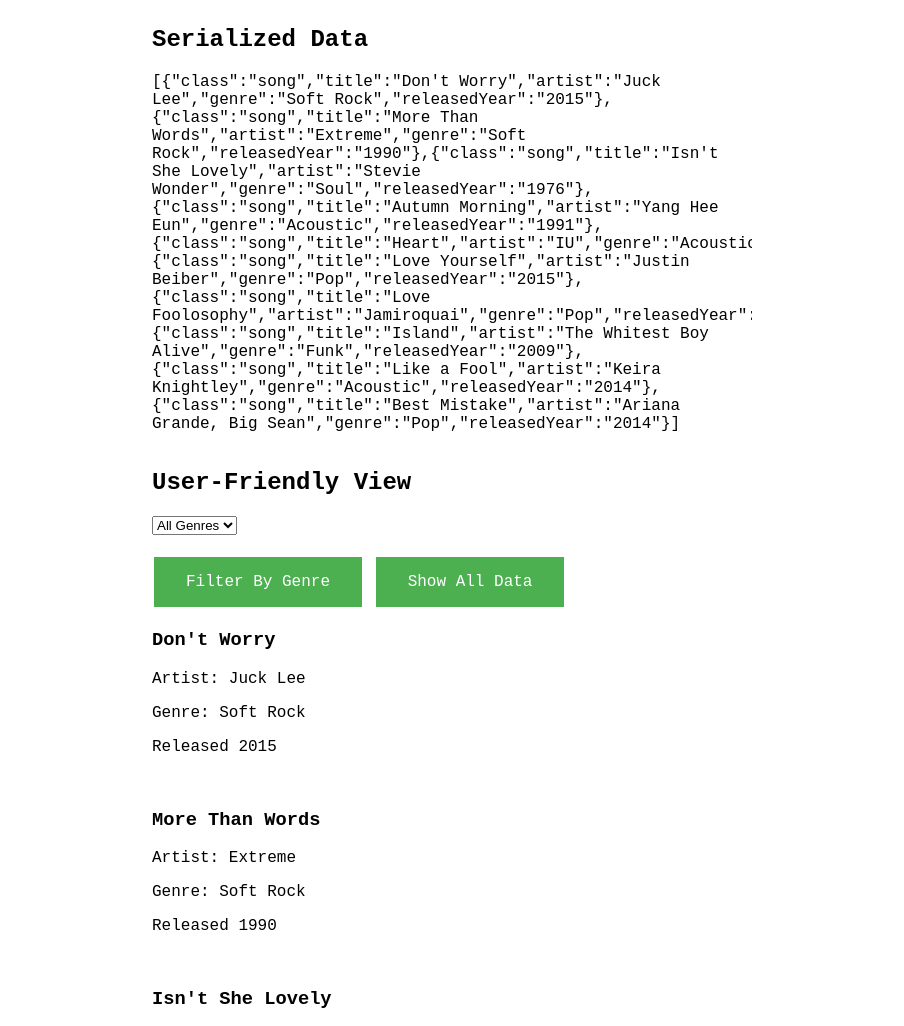
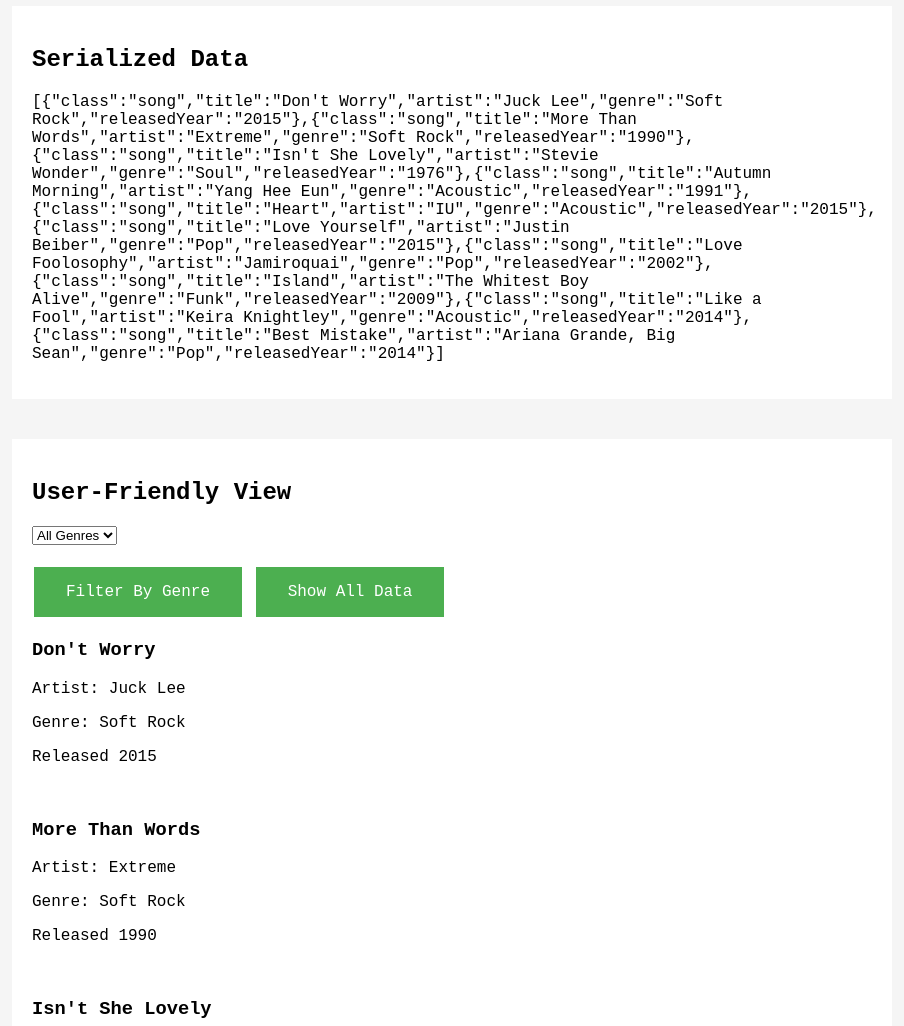
Before and after one commit to hyejinim/comp20, a plain HTML site: page a9/index.html in a window 1280 px wide. Shown: the part 74-1100 px from the top of the page, without its empty margins (188-1092 px from the left). Drawn offline with Linux system fonts and the light colour scheme.

Commit message:
Cleaned code

```diff
--- a/a9/index.html
+++ b/a9/index.html
@@ -13,7 +13,7 @@
 <body>
     <script language="javascript">
         document.addEventListener("DOMContentLoaded", () => {
-            // part 1 : create a JSON to represent a set list for a cover band
+            // part 1 : create a JSON to represent a song list
             var songs = [
                 { "class": "song", "title": "Don't Worry", "artist": "Juck Lee", "genre": "Soft Rock", "releasedYear": "2015" },
                 { "class": "song", "title": "More Than Words", "artist": "Extreme", "genre": "Soft Rock", "releasedYear": "1990" },
@@ -42,7 +42,7 @@
             // console.log("First item: " + songs[0]);
             // console.log("First item values: " + Object.values(songs[0]));
 
-            // part 3: User friendly display
+            // part 3: user friendly display
             function displayAll() {
                 var content = "";
                 for (x in jsonSongs) {
@@ -58,7 +58,7 @@
             }
             displayAll();
 
-            // part 4: Filter the data by genre and show only titles
+            // part 4: filter the data by genre and show only titles
             document.querySelector("#button").addEventListener("click", function() {
                 var content = "";
                 var selection = document.querySelector("#selection").value;
@@ -90,13 +90,13 @@
         </script>
     <heading> <h1>My Top 10 Songs</h1> </heading>
 
-    <section>
-        <h1>Serialized Data</h1>
+    <section class="first">
+        <h2>Serialized Data</h2>
         <p id="allData"></p>
     </section>
-    <section>
+    <section class="second">
         <form id="form">
-            <h1>User-Friendly View</h1>
+            <h2>User-Friendly View</h2>
             <select name="Genres" id="selection">
             <option value="All">All Genres</option>
             <option value="Soft Rock">Soft Rock</option>
--- a/a9/style.css
+++ b/a9/style.css
@@ -1,12 +1,23 @@
 body {
     font-family: 'Courier New', Courier, monospace;
-    width: 80%;
-    max-width: 600px;
+    width: 100%;
+    max-width: 880px;
     margin: auto;
-
+    background-color: #f5f5f5;
 }
 section {
     overflow: hidden;
+    padding: 20px;
+    margin-bottom: 40px;
+}
+h1 {
+    text-align: center;
+}
+.first {
+    background-color:#fff;
+}
+.second {
+    background-color:#fff;
 }
 .button {
     background-color: #4CAF50;
```
